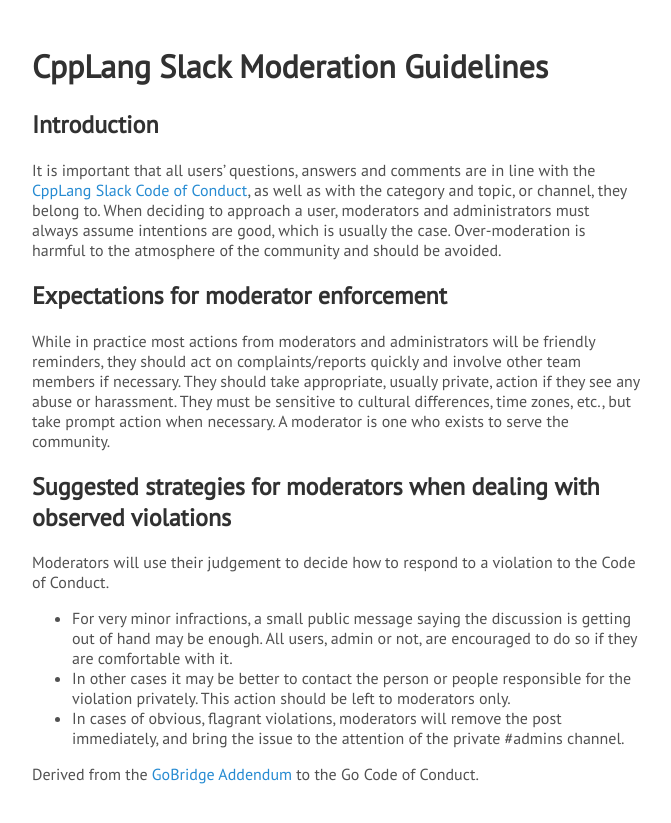
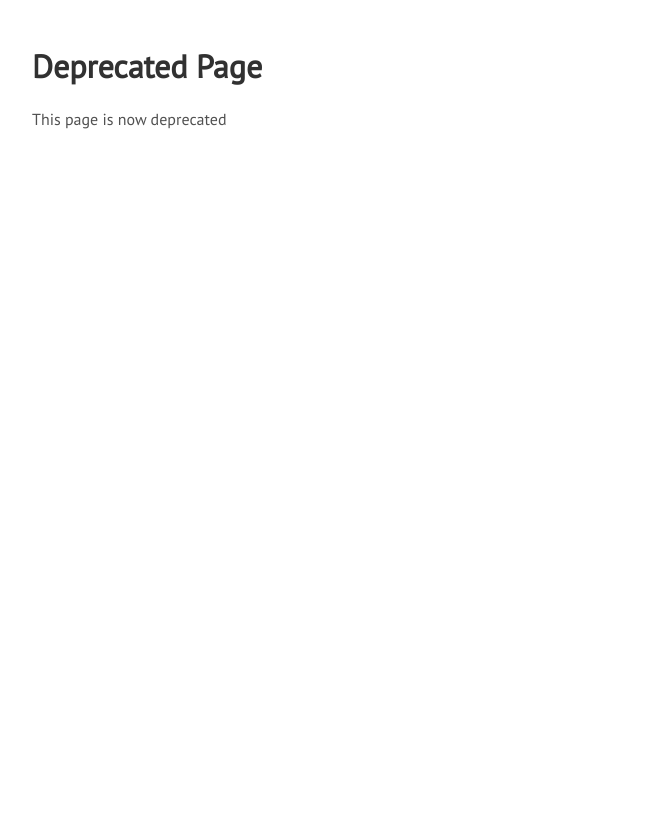
Before and after one commit to include-cpp/cpplang-code-of-conduct, a Jekyll site: the page built from moderation.md, in a window 1280 px wide. Shown: the top 823 px of the page, without its empty margins (304-975 px from the left). Built offline with Jekyll 4.4.1, drawn with Linux system fonts in a browser that asks for light colours; our own code applies the rules of GitHub Pages for plain Markdown files.

Commit message:
Deprecate page

```diff
--- a/moderation.md
+++ b/moderation.md
@@ -2,26 +2,7 @@
 layout: default
 ---
 
-CppLang Slack Moderation Guidelines
-===================================
+Deprecated Page
+===============
 
-Introduction
-------------
-
-It is important that all users’ questions, answers and comments are in line with the [CppLang Slack Code of Conduct]({{site.baseurl}}/), as well as with the category and topic, or channel, they belong to. When deciding to approach a user, moderators and administrators must always assume intentions are good, which is usually the case. Over-moderation is harmful to the atmosphere of the community and should be avoided.
-
-Expectations for moderator enforcement
---------------------------------------
-
-While in practice most actions from moderators and administrators will be friendly reminders, they should act on complaints/reports quickly and involve other team members if necessary. They should take appropriate, usually private, action if they see any abuse or harassment. They must be sensitive to cultural differences, time zones, etc., but take prompt action when necessary. A moderator is one who exists to serve the community.
-
-Suggested strategies for moderators when dealing with observed violations
--------------------------------------------------------------------------
-
-Moderators will use their judgement to decide how to respond to a violation to the Code of Conduct.
-
-- For very minor infractions, a small public message saying the discussion is getting out of hand may be enough. All users, admin or not, are encouraged to do so if they are comfortable with it.
-- In other cases it may be better to contact the person or people responsible for the violation privately. This action should be left to moderators only.
-- In cases of obvious, flagrant violations, moderators will remove the post immediately, and bring the issue to the attention of the private #admins channel.
-
-Derived from the [GoBridge Addendum](https://github.com/gobridge/CodeOfConduct) to the Go Code of Conduct.
+This page is now deprecated
```
